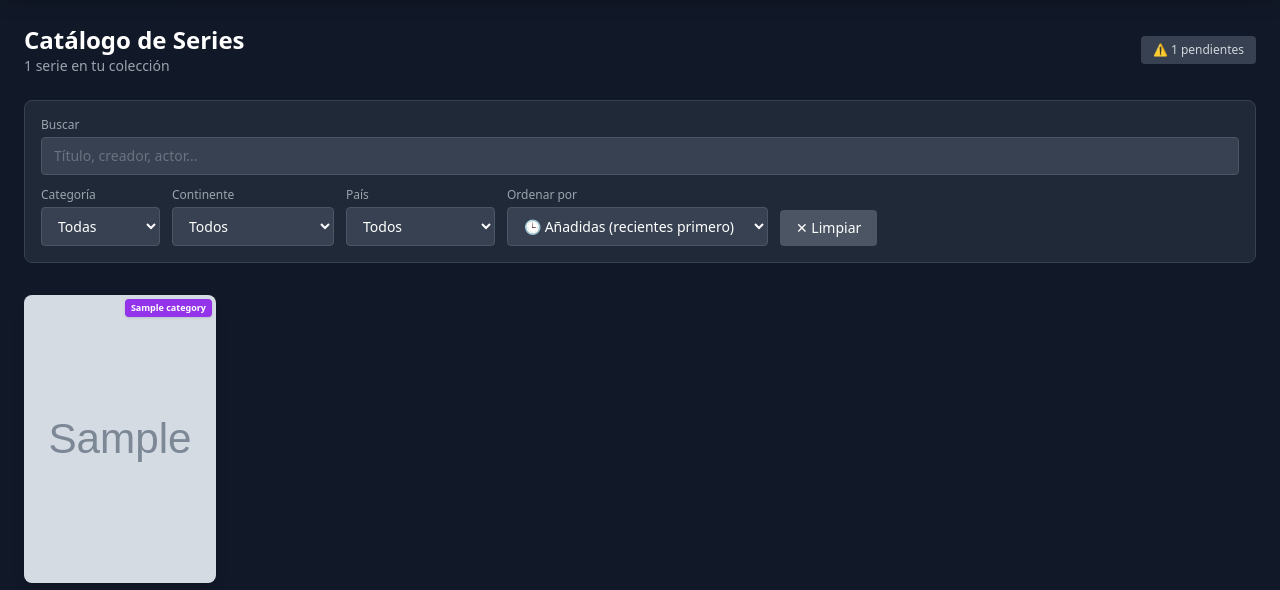
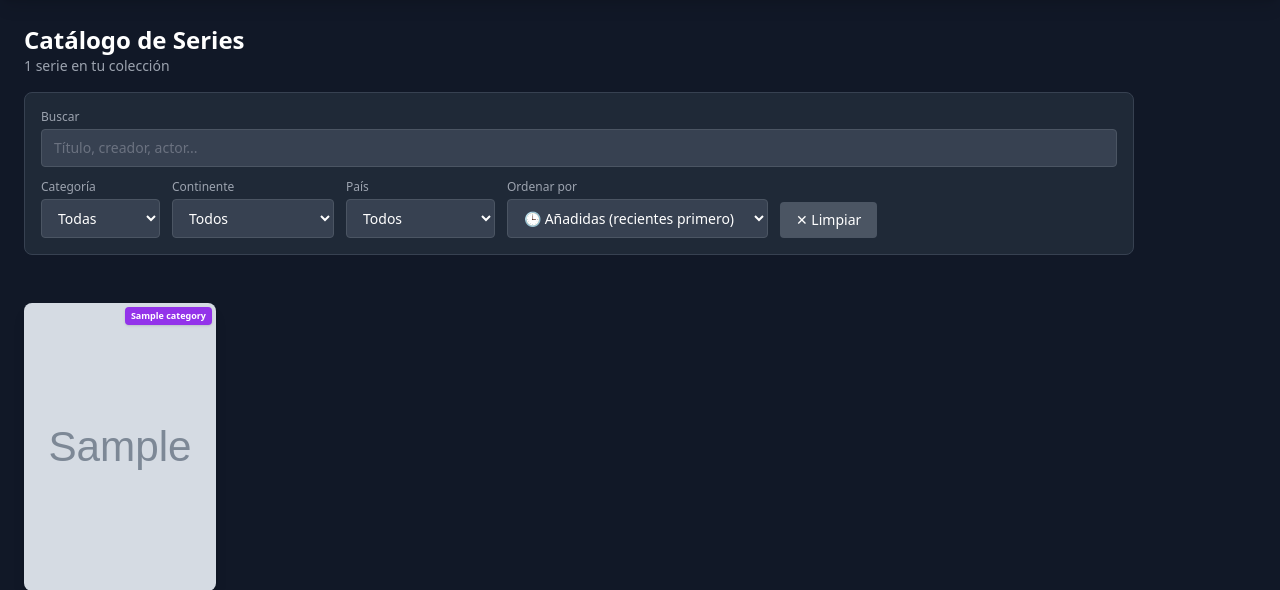
Before and after one commit to minphet79/EpeMDB, a FastAPI app: template templates/series_index.html in a window 1280 px wide. Shown: the part 129-719 px from the top of the page. Run offline with FastAPI, Linux system fonts and the light colour scheme; the template is opened without the code that fills it: most values are stand-ins (such as "Sample title", 1, 10 or a date in 2020); grey boxes marked "Sample" are stand-in pictures; some libraries are stand-ins or nearby versions.

Commit message:
Update series_index.html

```diff
--- a/templates/series_index.html
+++ b/templates/series_index.html
@@ -7,21 +7,6 @@
         <h1 class="text-xl sm:text-2xl font-bold text-white">Catálogo de Series</h1>
         <p class="text-xs sm:text-sm text-gray-400">{{ total_series }} serie{{ 's' if series|length != 1 else '' }} en tu colección</p>
     </div>
-
-    <!-- Indicadores de estado -->
-    <div class="flex gap-2 sm:gap-3 text-xs">
-        {% if no_poster_count > 0 %}
-        <a href="/no-poster" class="bg-gray-700 hover:bg-gray-600 px-2 sm:px-3 py-1 sm:py-1.5 rounded text-gray-300 transition">
-            🖼️ {{ no_poster_count }} sin póster
-        </a>
-        {% endif %}
-        {% if pending_count > 0 %}
-        <a href="/failed" class="bg-gray-700 hover:bg-gray-600 px-2 sm:px-3 py-1 sm:py-1.5 rounded text-gray-300 transition">
-            ⚠️ {{ pending_count }} pendientes
-        </a>
-        {% endif %}
-    </div>
-</div>
 
 <!-- Barra de Filtros Unificada (Responsive) -->
 <form method="GET" action="/series" class="flex flex-wrap gap-2 sm:gap-3 mb-6 sm:mb-8 p-3 sm:p-4 bg-gray-800 rounded-lg border border-gray-700">
```
